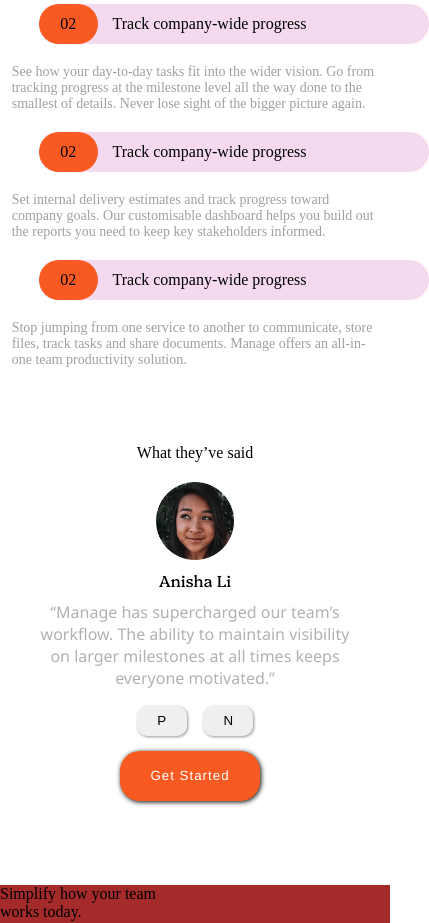
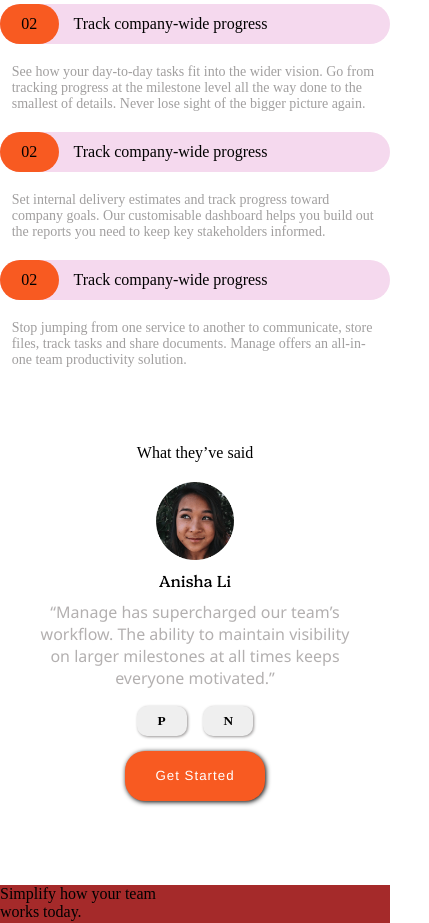
Before and after one commit to Dyrune/manage-landing-page-master, a plain HTML site: page index.html in a window 390 px wide. Shown: the part 1000-1923 px from the top of the page, 429 px wide, since content can reach past the window. Drawn offline with Linux system fonts and the light colour scheme; a web font is replaced by a local one.

Commit message:
initial commit

```diff
--- a/index.html
+++ b/index.html
@@ -162,7 +162,7 @@
         <div class="tog">
       <button class="prev-btn">P</button>
       <button class="next-btn">N</button></div>
-      <button class="Started">Get Started</button>
+      <button class="Started" style="margin-left: 5px;">Get Started</button>
     </section>
     <!--
     <section class="section4">
--- a/style.css
+++ b/style.css
@@ -177,6 +177,9 @@ footer {
   .next-btn {
     width: 50px;
     height: 30px;
+    color: black;
+    font-weight: bolder;
+    font-family: font3;
     border-radius: 10px;
     cursor: pointer;
     border: none;
@@ -258,7 +261,6 @@ footer {
   .jor {
     width: 100%;
     position: relative;
-    left: 10%;
     height: 40px;
     margin-top: 20px;
     background-color: rgb(245, 217, 238);
```
